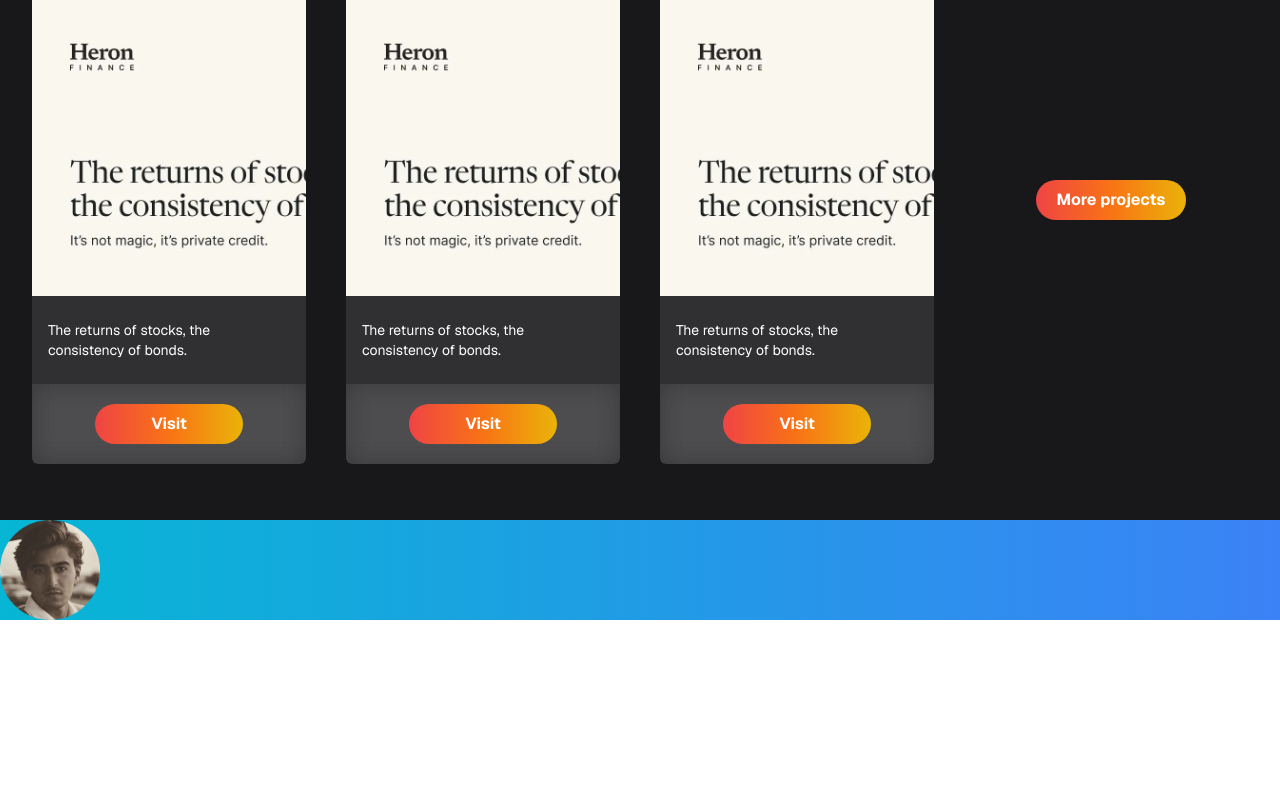
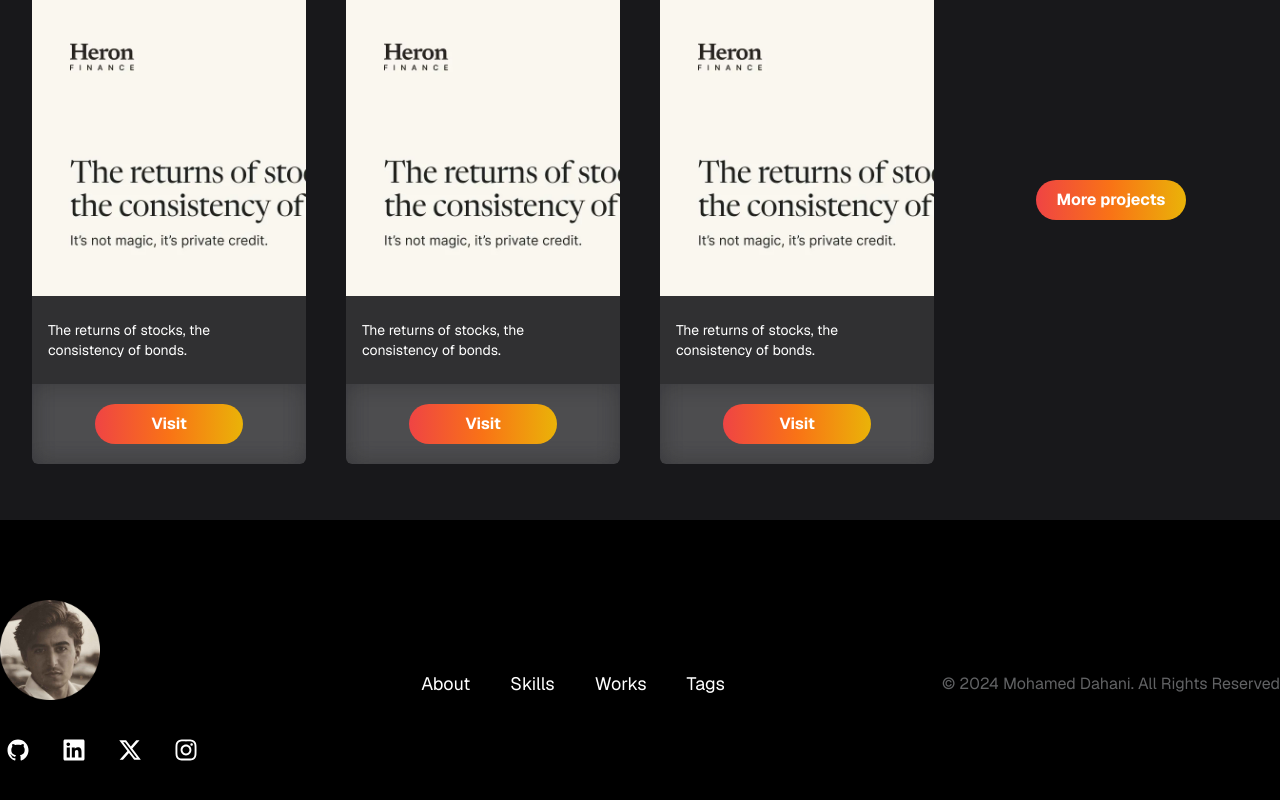
Before and after one commit to dahani-dev/portfolio-with-Nextjs, a Next.js app: page / in a window 1280 px wide. Shown: the part 1528-2328 px from the top of the page. Before the commit the page ends 2148 px from the top, so only its background shows below. Built offline with nearby package versions, Linux system fonts and the light colour scheme.

Commit message:
finish footer

```diff
--- a/src/app/components/footer.jsx
+++ b/src/app/components/footer.jsx
@@ -1,17 +1,84 @@
 import Image from "next/image";
 import Link from "next/link";
 import meImg from "../../../public/me.png";
+import { IoLogoGithub } from "react-icons/io";
+import { FaLinkedin } from "react-icons/fa6";
+import { FaXTwitter } from "react-icons/fa6";
+import { FaInstagram } from "react-icons/fa6";
 
 const Footer = () => {
+  const date = new Date();
+  let year = date.getFullYear();
   return (
-    <footer>
-      <div>
-        <Link href={"/"}>
-          <Image src={meImg} alt="logo" width={100} height={100} />
-        </Link>
+    <footer className="bg-white dark:bg-black py-20">
+      <div className="container mx-auto flex justify-between items-center max-lg:flex-col max-lg:gap-10">
+        <div className="flex flex-col gap-8 max-lg:items-center">
+          <div>
+            <Link href={"/"}>
+              <Image src={meImg} alt="logo" width={100} height={100} />
+            </Link>
+          </div>
+          <div className="flex gap-5">
+            <Link
+              href={"/"}
+              className="text-black dark:text-white text-2xl h-9 w-9 flex justify-center items-center hover:bg-black hover:text-white dark:hover:bg-white dark:hover:text-black rounded-full transition-colors"
+            >
+              <IoLogoGithub />
+            </Link>
+            <Link
+              href={"/"}
+              className="text-black dark:text-white text-2xl h-9 w-9 flex justify-center items-center hover:bg-black hover:text-white dark:hover:bg-white dark:hover:text-black rounded-full transition-colors"
+            >
+              <FaLinkedin />
+            </Link>
+            <Link
+              href={"/"}
+              className="text-black dark:text-white text-2xl h-9 w-9 flex justify-center items-center hover:bg-black hover:text-white dark:hover:bg-white dark:hover:text-black rounded-full transition-colors"
+            >
+              <FaXTwitter />
+            </Link>
+            <Link
+              href={"/"}
+              className="text-black dark:text-white text-2xl h-9 w-9 flex justify-center items-center hover:bg-black hover:text-white dark:hover:bg-white dark:hover:text-black rounded-full transition-colors"
+            >
+              <FaInstagram />
+            </Link>
+          </div>
+        </div>
+        <div>
+          <nav className="flex gap-10 text-lg text-black dark:text-white">
+            <Link
+              className="cursor-pointer hover:text-red-500 transition-colors"
+              href="/about"
+            >
+              About
+            </Link>
+            <Link
+              className="cursor-pointer hover:text-red-500 transition-colors"
+              href="/skills"
+            >
+              Skills
+            </Link>
+            <Link
+              className="cursor-pointer hover:text-red-500 transition-colors"
+              href="/works"
+            >
+              Works
+            </Link>
+            <Link
+              className="cursor-pointer hover:text-red-500 transition-colors"
+              href="/contact"
+            >
+              Tags
+            </Link>
+          </nav>
+        </div>
+        <div>
+          <p className="text-[#616264]">
+            © {year} Mohamed Dahani. All Rights Reserved
+          </p>
+        </div>
       </div>
-      <div></div>
-      <div></div>
     </footer>
   );
 };
```
